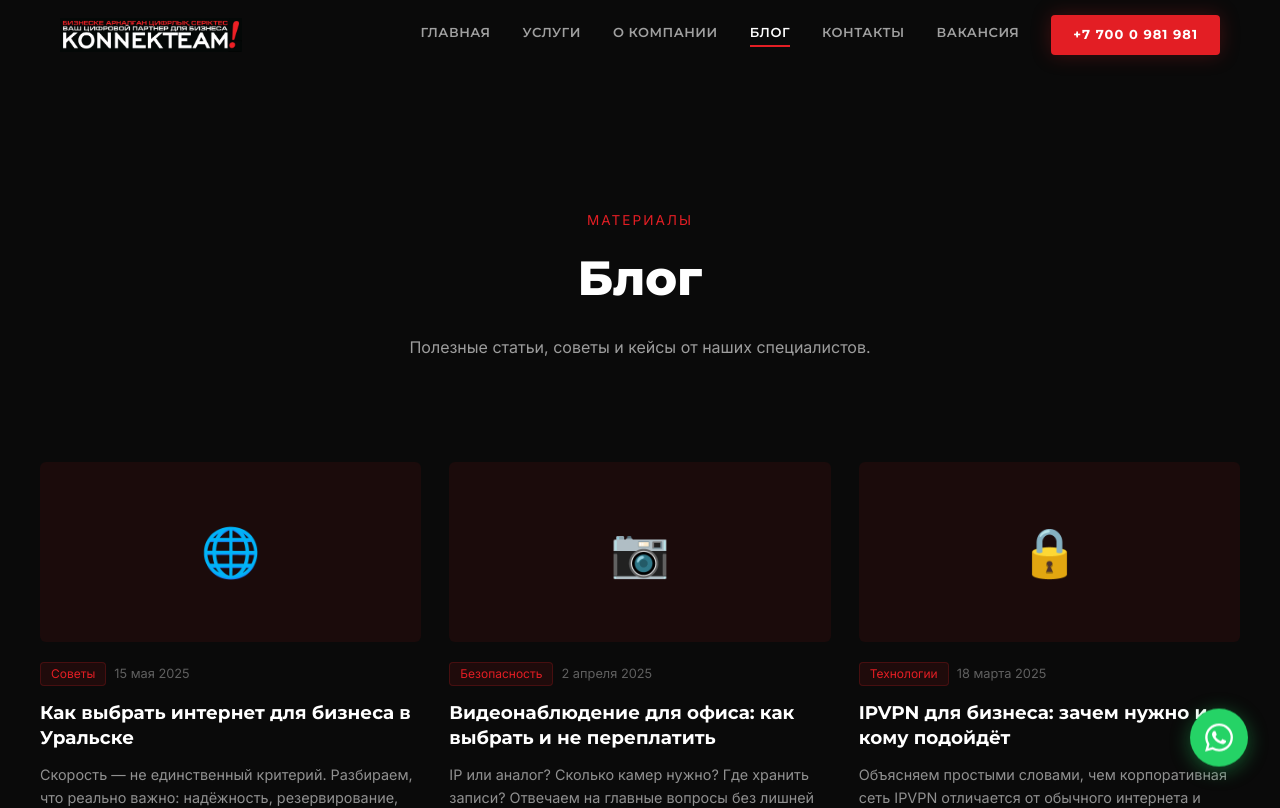
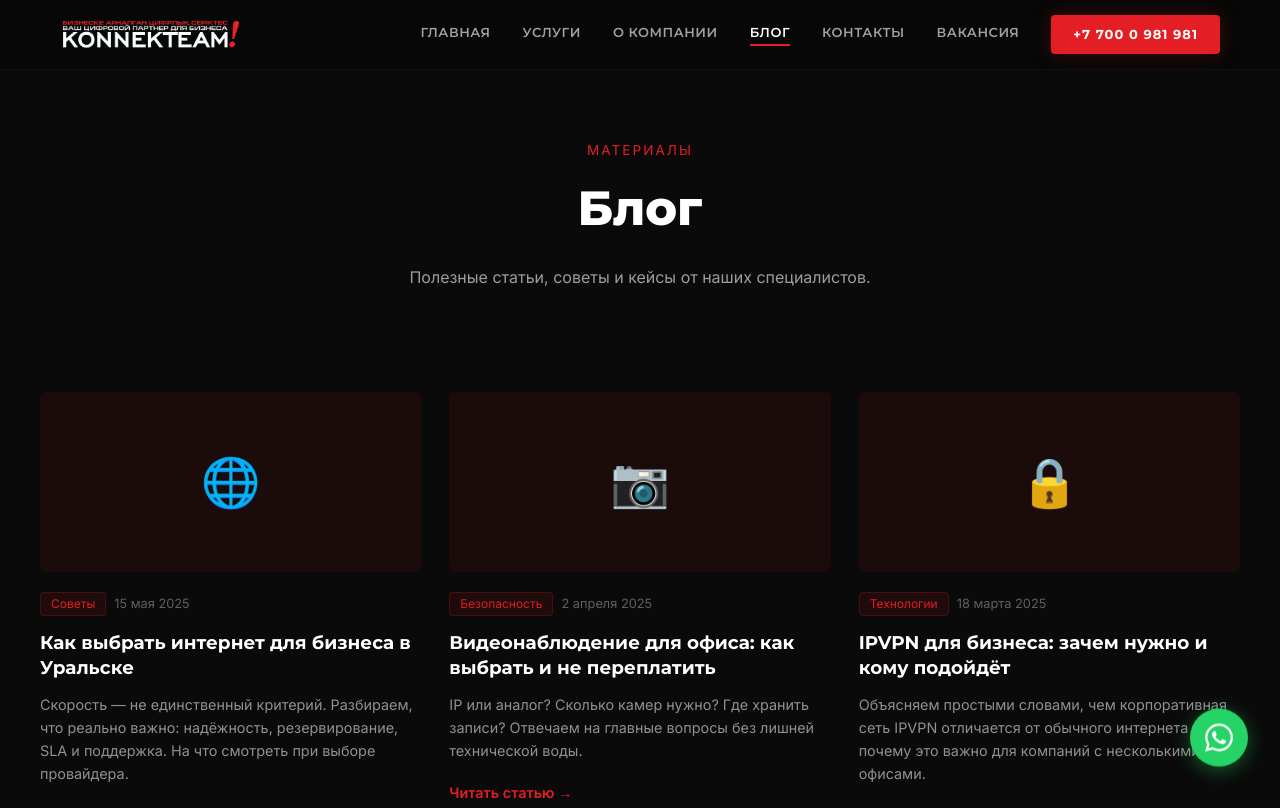
Before and after one commit to VSMin/Site, a React (Vite) app in the folder packages/web/: page /blog in a window 1280 px wide. Shown: the top 808 px of the page. Built offline with nearby package versions, Linux system fonts and the light colour scheme.

Commit message:
Update layout.tsx

```diff
--- a/packages/web/src/web/components/layout.tsx
+++ b/packages/web/src/web/components/layout.tsx
@@ -50,6 +50,8 @@ export function Navbar() {
   useEffect(() => {
     const fn = () => setScrolled(window.scrollY > 50);
     window.addEventListener("scroll", fn);
+    // Set initial state
+    fn();
     return () => window.removeEventListener("scroll", fn);
   }, []);
 
@@ -72,9 +74,9 @@ export function Navbar() {
     <nav style={{
       position: "fixed", top: 0, left: 0, right: 0, zIndex: 200,
       height: "70px",
-      background: scrolled ? "rgba(8,8,8,0.97)" : "transparent",
-      backdropFilter: scrolled ? "blur(20px)" : "none",
-      borderBottom: scrolled ? "1px solid rgba(255,255,255,0.06)" : "none",
+      background: scrolled ? "rgba(8,8,8,0.97)" : "rgba(8,8,8,0.85)",
+      backdropFilter: "blur(20px)",
+      borderBottom: scrolled ? "1px solid rgba(255,255,255,0.06)" : "1px solid rgba(255,255,255,0.03)",
       transition: "all 0.4s ease",
       display: "flex", alignItems: "center",
       padding: "0 clamp(20px, 5vw, 60px)",
@@ -262,6 +264,47 @@ export function WhatsAppFloat() {
   );
 }
 
+// ── Scroll to top on navigation (not on browser back/forward) ──────────────────
+function ScrollToTop() {
+  const [location] = useLocation();
+  useEffect(() => {
+    // Only scroll to top on forward navigation, not browser back/forward
+    if (window.history.state?.scrollRestored) return;
+    window.scrollTo(0, 0);
+  }, [location]);
+
+  // Save scroll position before navigating away
+  useEffect(() => {
+    const saveScroll = () => {
+      window.history.replaceState(
+        { ...window.history.state, scrollY: window.scrollY },
+        ""
+      );
+    };
+    window.addEventListener("click", saveScroll, { capture: true });
+    return () => window.removeEventListener("click", saveScroll, { capture: true });
+  }, []);
+
+  // Restore scroll on popstate (back/forward)
+  useEffect(() => {
+    const onPop = () => {
+      const saved = window.history.state?.scrollY;
+      if (saved != null) {
+        // Mark that this is a restore, then scroll after render
+        window.history.replaceState(
+          { ...window.history.state, scrollRestored: true },
+          ""
+        );
+        requestAnimationFrame(() => window.scrollTo(0, saved));
+      }
+    };
+    window.addEventListener("popstate", onPop);
+    return () => window.removeEventListener("popstate", onPop);
+  }, []);
+
+  return null;
+}
+
 // ── Page wrapper ───────────────────────────────────────────────────────────────
 export function PageLayout({ children }: { children: React.ReactNode }) {
   // Scroll reveal
@@ -277,8 +320,9 @@ export function PageLayout({ children }: { children: React.ReactNode }) {
 
   return (
     <div style={{ minHeight: "100vh", display: "flex", flexDirection: "column" }}>
+      <ScrollToTop />
       <Navbar />
-      <main style={{ flex: 1, paddingTop: "70px" }}>{children}</main>
+      <main style={{ flex: 1 }}>{children}</main>
       <Footer />
       <WhatsAppFloat />
     </div>
```
